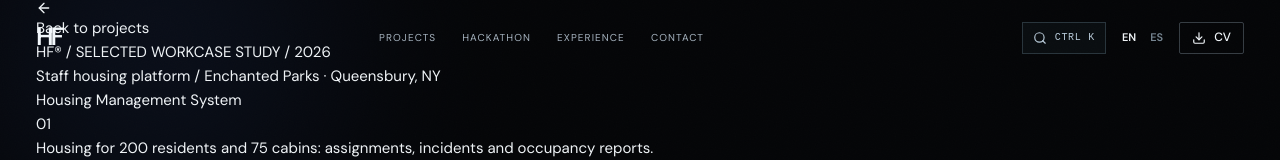
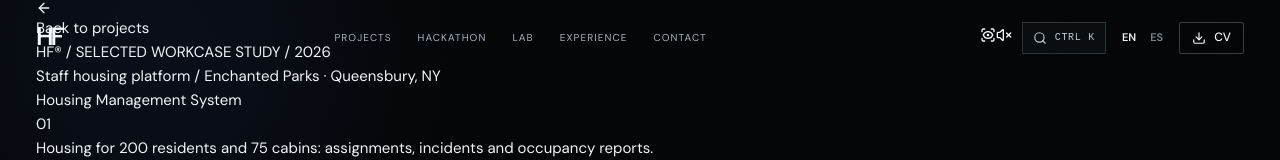
Before and after one commit to hugofdez10/hugo-portofolio, a Next.js app: page /en/work/housing-management in a window 1280 px wide. Shown: the top 160 px of the page. Built offline with nearby package versions, Linux system fonts and the light colour scheme; no server answers.

Commit message:
feat: expose creative controls and Lab in main navigation

```diff
--- a/src/components/Navigation.tsx
+++ b/src/components/Navigation.tsx
@@ -5,6 +5,7 @@ import Link from "next/link";
 import { Download, Menu, Search, X } from "lucide-react";
 import { copy, type Locale } from "@/lib/i18n";
 import { cvPath } from "@/data/socials";
+import { ExperienceControls } from "./ExperienceControls";
 
 export function Navigation({
   locale,
@@ -50,6 +51,7 @@ export function Navigation({
   const links = [
     ["work", t.nav.work],
     ["hackathons", t.nav.hackathons],
+    ["lab", locale === "es" ? "Laboratorio" : "Lab"],
     ["experience", t.nav.experience],
     ["contact", t.nav.contact],
   ];
@@ -94,6 +96,7 @@ export function Navigation({
           ))}
         </nav>
         <div className="nav-actions">
+          <ExperienceControls locale={locale} />
           <button
             type="button"
             className="command-trigger"
```
